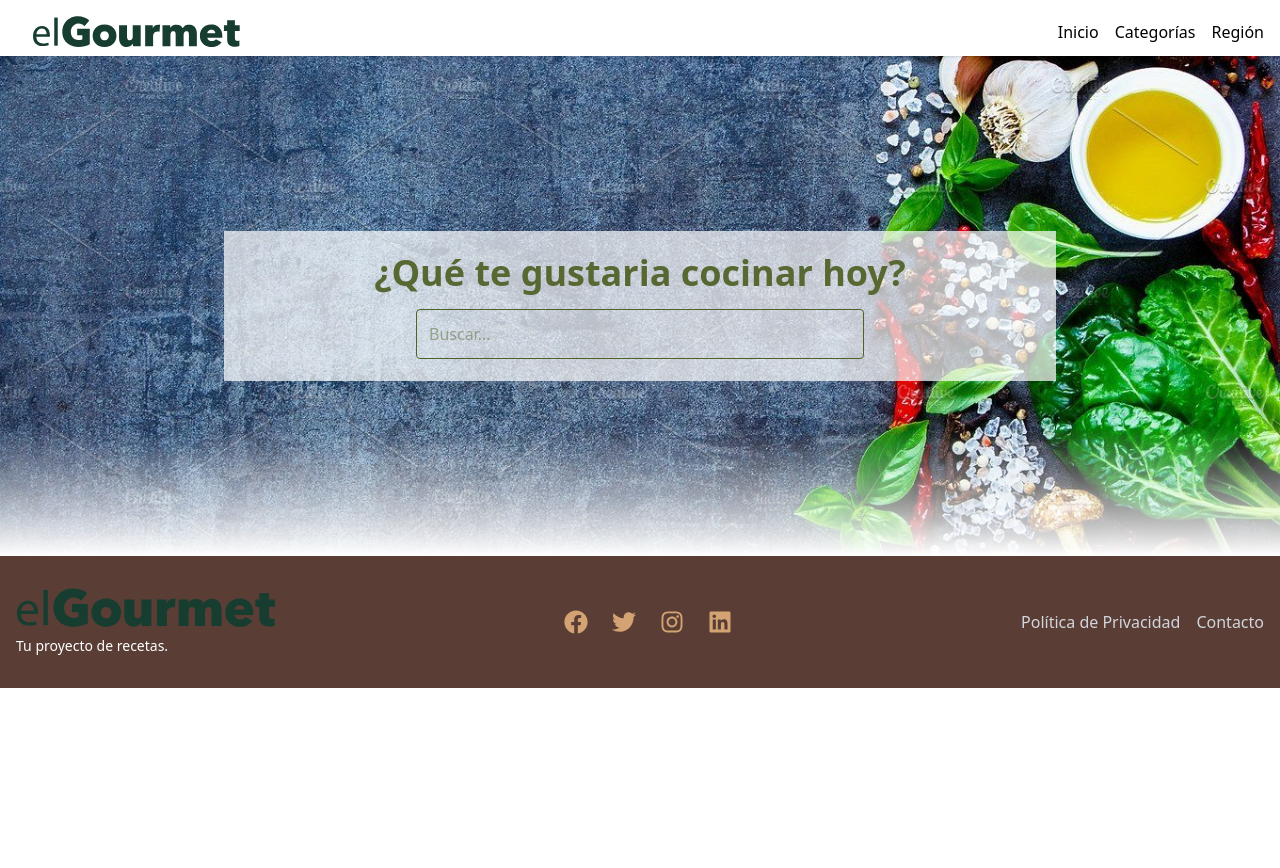
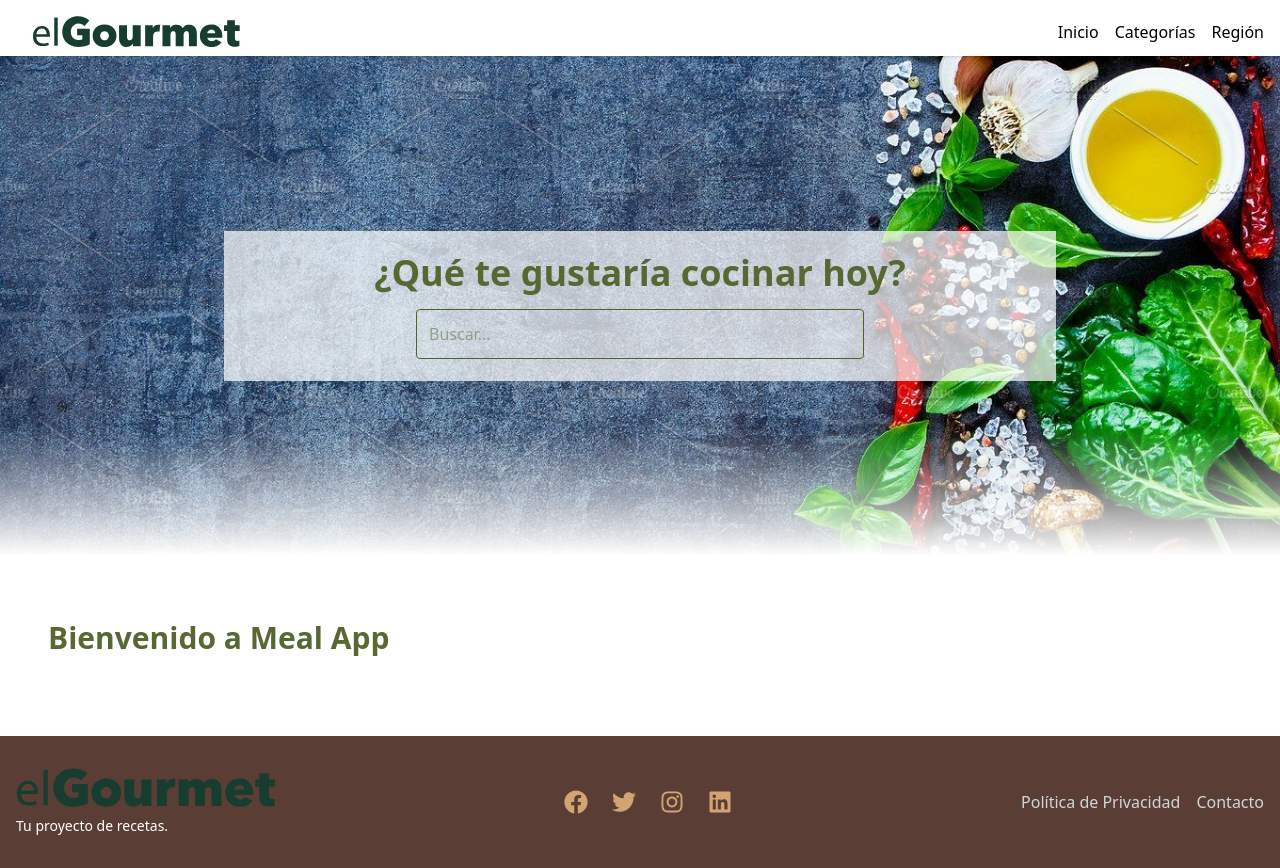
Before and after one commit to JPgitidaho/proyect-Meal-App, a React (Vite) app: page / in a window 1280 px wide. Before the commit the page ends 800 px from the top, so only its background shows below. Built offline with nearby package versions, Linux system fonts and the light colour scheme.

Commit message:
actualization

```diff
--- a/src/components/Footer.jsx
+++ b/src/components/Footer.jsx
@@ -7,7 +7,7 @@ const Footer = () => {
     <footer className="bg-[#5A3E36] text-white py-8">
       <div className=" mx-auto px-4 flex flex-col md:flex-row justify-between items-center">
         <div className="text-center md:text-left mb-4 md:mb-0">
-          <img src="public/assets/logo.svg" alt="Logo" className="h-10 mx-auto md:mx-0 mb-2" />
+          <img src="/assets/logo.svg" alt="Logo" className="h-10 mx-auto md:mx-0 mb-2" />
 
           <p className="text-sm">Tu proyecto de recetas.</p>
         </div>
--- /dev/null
+++ b/src/components/Layout.jsx
@@ -0,0 +1,32 @@
+import { useLocation } from "react-router-dom";
+import Header from "../header/Header";
+import Footer from "../components/Footer";
+import Hero from "../header/Hero";
+import { Outlet } from "react-router-dom";
+
+export default function Layout() {
+  const location = useLocation();
+  const pathParts = location.pathname.split("/");
+
+  let heroImg = "/assets/hero.jpg";
+  let mostrarBuscador = false;
+
+  if (location.pathname === "/") {
+    mostrarBuscador = true;
+  } else if (pathParts[1] === "categoria") {
+    heroImg = `/assets/${pathParts[2].toLowerCase()}.jpg`;
+  } else if (pathParts[1] === "localidad") {
+    heroImg = `/assets/${pathParts[2].toLowerCase()}.jpg`;
+  }
+
+  return (
+    <div className="min-h-screen flex flex-col">
+      <Header />
+      <Hero imagen={heroImg} mostrarBuscador={mostrarBuscador} />
+      <main className="flex-grow px-4 py-8">
+        <Outlet />
+      </main>
+      <Footer />
+    </div>
+  );
+}
--- a/src/header/Header.jsx
+++ b/src/header/Header.jsx
@@ -5,7 +5,7 @@ export default function Header() {
   return (
     <div className="fixed p-4 w-full h-[7vh] z-50 bg-white shadow">
       <nav className="flex flex-row w-full justify-between items-center">
-<img src="public/assets/logo.svg" alt="Logo" className="w-60 h-8" />
+<img src="/assets/logo.svg" alt="Logo" className="w-60 h-8" />
         <div className="NavBar flex flex-row gap-4">
           <Link to="/">Inicio</Link>
           <Link to="/categoria/Desayuno">Categorías</Link>
--- a/src/header/Hero.jsx
+++ b/src/header/Hero.jsx
@@ -1,9 +1,7 @@
+import React from "react";
 
-import React from "react";
-const heroImg = "public/assets/hero.jpg";
-
-
-export default function Hero() {
+export default function Hero({ imagen, mostrarBuscador }) {
+  const heroImg = imagen || "/assets/hero.jpg";
 
   return (
     <div className="heroContainer w-full pt-[7vh]">
@@ -12,16 +10,18 @@ export default function Hero() {
         style={{ backgroundImage: `url(${heroImg})` }}
       >
         <div className="relative z-10 flex flex-col justify-center items-center h-full w-full text-[#586833]">
+          {mostrarBuscador && (
             <div className="heroSearch flex flex-col bg-white/70 w-[65%] h-[30%] items-center justify-center">
               <h1 className="text-4xl font-bold mb-4">
-              ¿Qué te gustaria cocinar hoy?
+                ¿Qué te gustaría cocinar hoy?
               </h1>
               <input
                 type="text"
                 placeholder="Buscar..."
-              className=" border border-[#51612a] p-3 rounded w-3/4 max-w-md text-[#586833]"
+                className="border border-[#51612a] p-3 rounded w-3/4 max-w-md text-[#586833]"
               />
             </div>
+          )}
         </div>
         <div className="absolute bottom-0 left-0 right-0 h-32 bg-gradient-to-t from-white to-transparent" />
       </div>
--- /dev/null
+++ b/src/pages/CategoriesPage.jsx
@@ -0,0 +1,45 @@
+import { useParams } from "react-router-dom";
+import { useEffect, useState } from "react";
+
+export default function CategoriesPage() {
+  const { nombre } = useParams();
+  const [recetas, setRecetas] = useState([]);
+  const [cargando, setCargando] = useState(true);
+
+  useEffect(() => {
+    const obtenerRecetas = async () => {
+      try {
+        const res = await fetch(`https://www.themealdb.com/api/json/v1/1/filter.php?c=${nombre}`);
+        const data = await res.json();
+        setRecetas(data.meals);
+      } catch (error) {
+        console.error("Error al cargar recetas:", error);
+      } finally {
+        setCargando(false);
+      }
+    };
+
+    obtenerRecetas();
+  }, [nombre]);
+
+  return (
+    <div className="p-8">
+      <h1 className="text-3xl font-bold mb-6 text-[#586833] capitalize">
+        Categoría: {nombre}
+      </h1>
+
+      {cargando ? (
+        <p>Cargando recetas...</p>
+      ) : (
+        <div className="grid grid-cols-1 sm:grid-cols-2 md:grid-cols-3 gap-6">
+          {recetas?.map((receta) => (
+            <div key={receta.idMeal} className="border p-4 rounded shadow">
+              <img src={receta.strMealThumb} alt={receta.strMeal} className="w-full h-48 object-cover rounded" />
+              <h2 className="text-xl mt-2 font-semibold">{receta.strMeal}</h2>
+            </div>
+          ))}
+        </div>
+      )}
+    </div>
+  );
+}
--- a/src/pages/Home.jsx
+++ b/src/pages/Home.jsx
@@ -4,9 +4,11 @@ import Footer from "../components/Footer.jsx";
 
 export default function Home() {
   return (
-    <div>
-      <Hero />
-   <Footer />
+    <div className="p-8">
+      <h1 className="text-3xl font-bold mb-4 text-[#586833]">
+        Bienvenido a Meal App
+      </h1>
+
     </div>
   );
 }
--- /dev/null
+++ b/src/pages/Location.jsx
@@ -0,0 +1,45 @@
+import { useParams } from "react-router-dom";
+import { useEffect, useState } from "react";
+
+export default function Location() {
+  const { pais } = useParams();
+  const [recetas, setRecetas] = useState([]);
+  const [cargando, setCargando] = useState(true);
+
+  useEffect(() => {
+    const obtenerPorPais = async () => {
+      try {
+        const res = await fetch(`https://www.themealdb.com/api/json/v1/1/filter.php?a=${pais}`);
+        const data = await res.json();
+        setRecetas(data.meals);
+      } catch (error) {
+        console.error("Error al cargar recetas por país:", error);
+      } finally {
+        setCargando(false);
+      }
+    };
+
+    obtenerPorPais();
+  }, [pais]);
+
+  return (
+    <div className="p-8">
+      <h1 className="text-3xl font-bold mb-6 text-[#586833] capitalize">
+        Recetas de: {pais}
+      </h1>
+
+      {cargando ? (
+        <p>Cargando recetas...</p>
+      ) : (
+        <div className="grid grid-cols-1 sm:grid-cols-2 md:grid-cols-3 gap-6">
+          {recetas?.map((receta) => (
+            <div key={receta.idMeal} className="border p-4 rounded shadow">
+              <img src={receta.strMealThumb} alt={receta.strMeal} className="w-full h-48 object-cover rounded" />
+              <h2 className="text-xl mt-2 font-semibold">{receta.strMeal}</h2>
+            </div>
+          ))}
+        </div>
+      )}
+    </div>
+  );
+}
--- a/src/routes/AppRouter.jsx
+++ b/src/routes/AppRouter.jsx
@@ -1,15 +1,19 @@
-
 import { BrowserRouter, Routes, Route } from "react-router-dom";
+import Layout from "../components/Layout";
 import Home from "../pages/Home";
-import Header from "../header/Header";
+import CategoriesPage from "../pages/CategoriesPage";
+import Location from "../pages/Location";
 
 export default function AppRouter() {
   return (
     <BrowserRouter>
-      <Header />
       <Routes>
-        <Route path="/" element={<Home />} />
+        <Route path="/" element={<Layout />}>
+          <Route index element={<Home />} />
+          <Route path="categoria/:nombre" element={<CategoriesPage />} />
+          <Route path="localidad/:pais" element={<Location />} />
 
+        </Route>
       </Routes>
     </BrowserRouter>
   );
```
Also changed, not shown: 1 other file (tests, documents, lock files or other folders). Lines whose indentation alone changed are shown as unchanged.
